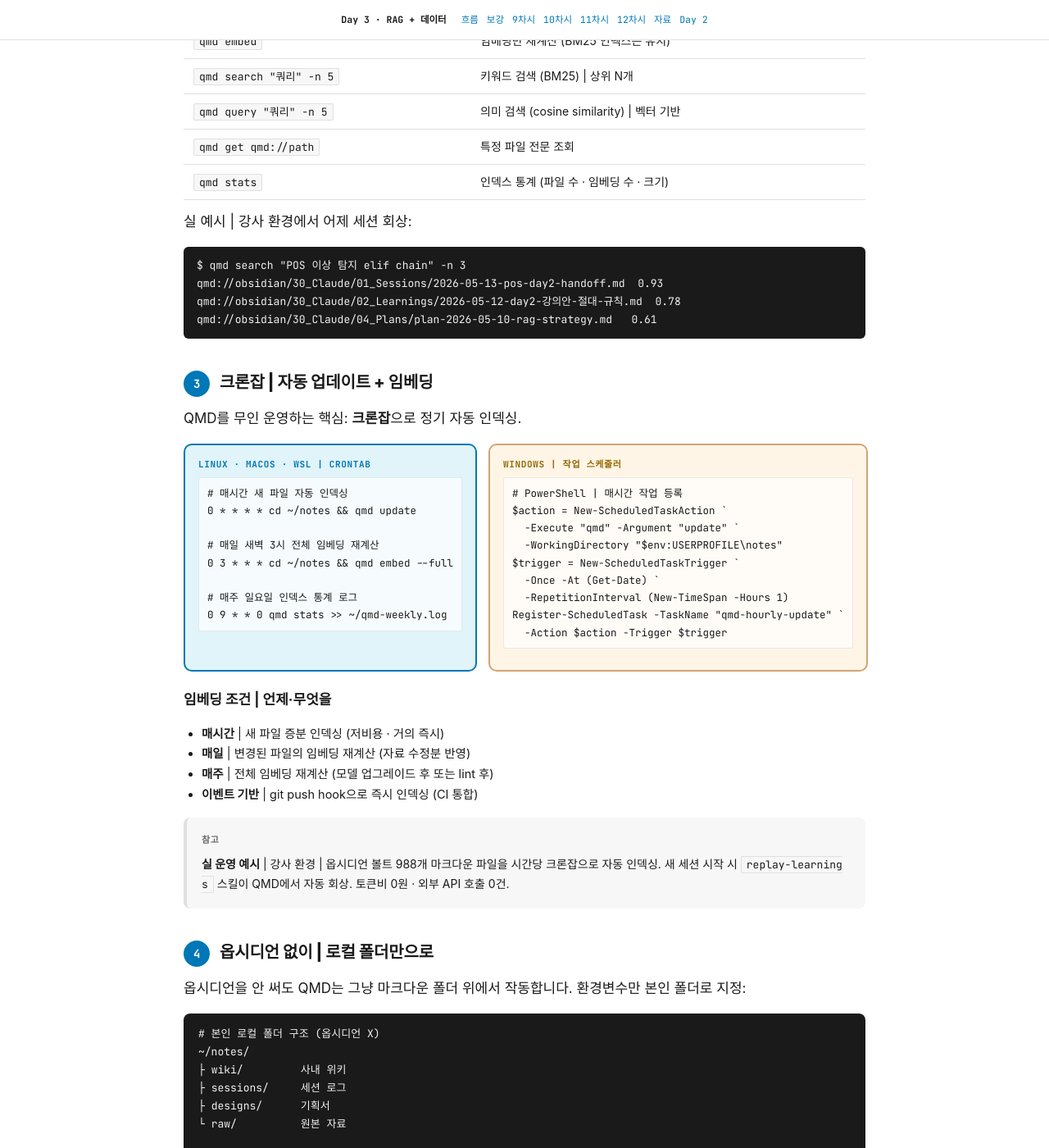
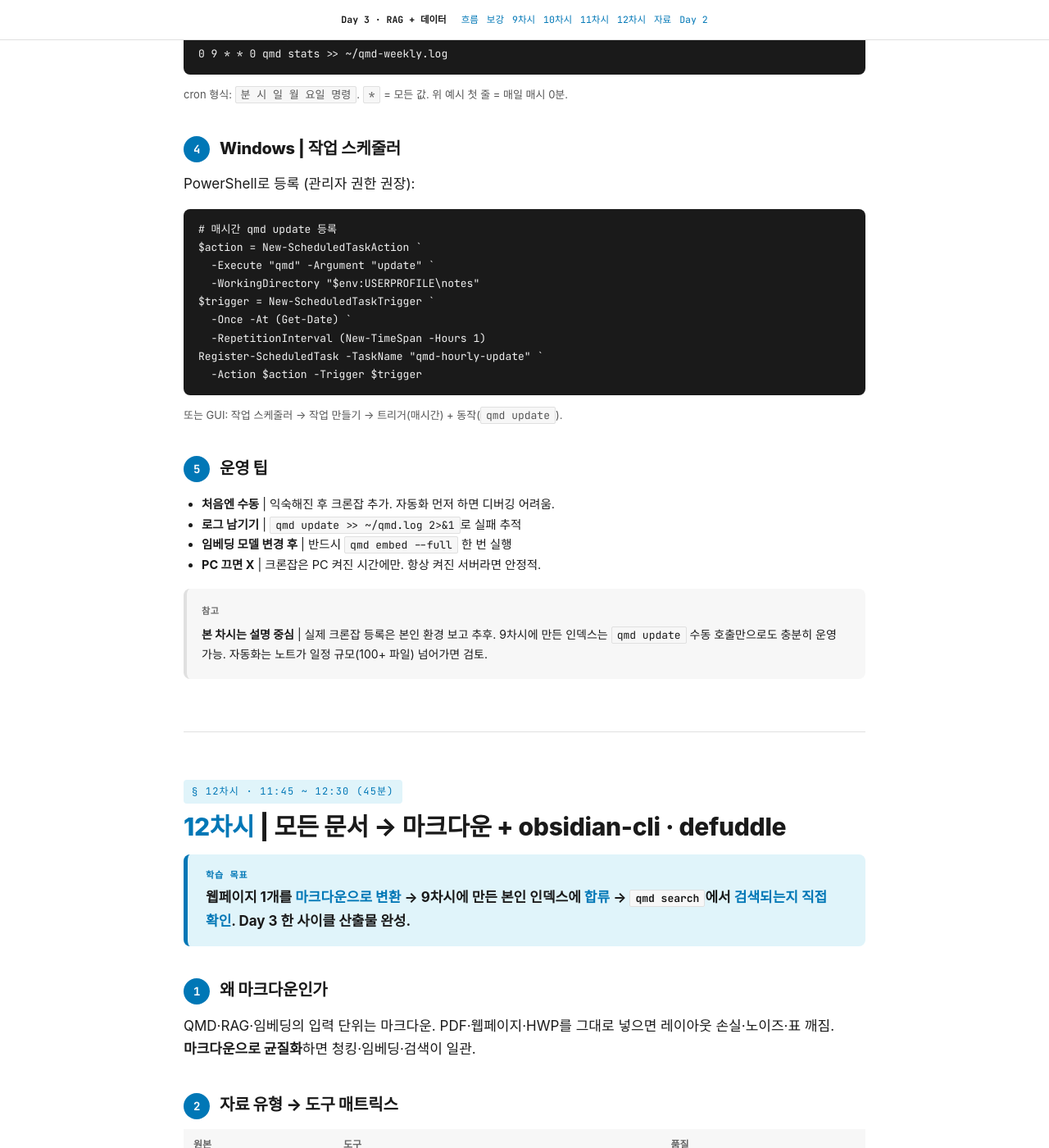
Before and after one commit to daniel8824-del/rag-day3, a Jekyll site: the page docs/index.html, which Jekyll copies as it is, in a window 1280 px wide and 1400 px high, scrolled down 14490 px. Shown: the whole window at 82% size. Built offline with Jekyll 4.4.1, drawn with Linux system fonts in a browser that asks for light colours; some web fonts are replaced; some of the changed text lies outside the part shown.

Commit message:
11·12차시 통째 재구성 — 산출물 중심 + 일관성
11차시 (45분) — 크론잡 자동 인덱싱·임베딩 (설명 중심, 실습 X)
  §1 왜 자동화
  §2 임베딩 조건 매트릭스 (매시간/매일/매주/이벤트 4 패턴)
  §3 Linux·macOS·WSL crontab
  §4 Windows 작업 스케줄러 (PowerShell)
  §5 운영 팁 (처음엔 수동 · 로그 · 모델 변경 후 full · PC 시간)
  목표: 본 차시는 설명 중심 — 실제 등록은 본인 환경 보고 추후

12차시 (45분) — 마크다운화 → 인덱싱 → qmd-search 검색 실습 (산출물)
  §1 왜 마크다운 (1단락)
  §2 자료 유형 → 도구 매트릭스 (압축)
  §3 실습 ① defuddle로 웹페이지 → ~/notes/raw/article.md
  §4 실습 ② qmd update로 본인 인덱스에 합류
  §5 실습 ③ qmd search/query로 검색 확인
  §6 Day 3 마무리 + 회사 적용 단계

obsidian-cli · 비LLM AI 전처리 · GraphRAG 단계 등은 제거 — 단순 실습 흐름에 집중

Day 3 산출물: 본인 PC에 외부 자료 → 마크다운 → 인덱스 → 검색까지 한 사이클 완성

Co-Authored-By: Claude Opus 4.7 (1M context) <noreply@anthropic.com>

```diff
--- a/docs/index.html
+++ b/docs/index.html
@@ -1026,75 +1026,47 @@ qmd query "내 노트 중 X 관련?" -n 5
   </div>
 </section>
 
-<!-- §4 11차시 로컬 RAG + QMD + 크론잡 -->
+<!-- §4 11차시 크론잡 자동 인덱싱·임베딩 -->
 <section id="ch11">
   <span class="section-tag">§ 11차시 · 11:00 ~ 11:45 (45분)</span>
-  <h2><span class="accent">11차시</span> | 로컬 RAG + QMD + 크론잡 자동 인덱싱</h2>
+  <h2><span class="accent">11차시</span> | 크론잡 자동 인덱싱·임베딩 (설명)</h2>
 
   <div class="goal">
     <div class="goal-label">학습 목표</div>
-    <div class="goal-text"><strong>로컬 RAG 운영의 실제</strong> | 마크다운 폴더 + 임베딩 + 인덱스를 묶어 사내 자료 검색 시스템을 만들고, <strong>크론잡으로 자동 업데이트·임베딩</strong>까지 무인 운영. 외부 의존성 0, 토큰비 0.</div>
+    <div class="goal-text">9차시에 만든 인덱스를 <strong>크론잡으로 자동 업데이트·임베딩</strong>하는 방법. 본 차시는 설명 중심 — 본인 환경에 맞게 추후 적용.</div>
   </div>
 
-  <h3><span class="step-num">1</span>로컬 RAG 전체 흐름</h3>
-  <p>9차시(임베딩) + 어제 5요소(특히 Memory + Skills)를 결합한 무인 운영 패턴:</p>
+  <h3><span class="step-num">1</span>왜 자동화인가</h3>
+  <p>9차시에서 <code class="inline">qmd update</code> 한 번 실행 = 그 시점 인덱스만. 새 노트 추가 시 다시 실행해야 검색됨. <strong>크론잡으로 정기 자동 실행</strong> → 무인 운영.</p>
 
-  <pre style="background:#1a1a1a;color:#f0f0f0;padding:16px 20px;border-radius:8px;font-size:13px;">[1] 자료 모음 (로컬 폴더 | 옵시디언 X 가능)
-    ├ wiki/        사내 위키 마크다운
-    ├ sessions/    Claude/Copilot 세션 로그
-    ├ designs/     기획서 · 설계 문서
-    └ raw/         원본 (PDF → MD 변환된 것)
-        ↓
-[2] QMD 인덱스 (SQLite + bge-m3 임베딩)
-    └ qmd update | 새/변경 파일만 증분 인덱싱
-        ↓
-[3] 검색
-    └ qmd search "쿼리"        키워드 (BM25)
-    └ qmd query  "쿼리"        의미 (cosine)
-    └ qmd get qmd://path       전문 조회
-        ↓
-[4] AI 활용
-    └ replay-learnings 스킬이 세션 시작 시 자동 회상
-    └ 새 작업 시 사내 자료 1차 검색 → 외부 2차</pre>
+  <h3><span class="step-num">2</span>임베딩 조건 | 언제·무엇을</h3>
 
-  <h3><span class="step-num">2</span>QMD 운영 명령</h3>
-
-  <table>
-    <thead><tr><th>명령</th><th>역할</th></tr></thead>
+  <table style="font-size:13px;">
+    <colgroup><col style="width:18%;"><col style="width:32%;"><col style="width:50%;"></colgroup>
+    <thead><tr><th>주기</th><th>명령</th><th>의미·언제</th></tr></thead>
     <tbody>
-      <tr><td><code class="inline">qmd update</code></td><td>새/변경 파일만 증분 인덱싱 (전체 재계산 X)</td></tr>
-      <tr><td><code class="inline">qmd embed</code></td><td>임베딩만 재계산 (BM25 인덱스는 유지)</td></tr>
-      <tr><td><code class="inline">qmd search "쿼리" -n 5</code></td><td>키워드 검색 (BM25) | 상위 N개</td></tr>
-      <tr><td><code class="inline">qmd query "쿼리" -n 5</code></td><td>의미 검색 (cosine similarity) | 벡터 기반</td></tr>
-      <tr><td><code class="inline">qmd get qmd://path</code></td><td>특정 파일 전문 조회</td></tr>
-      <tr><td><code class="inline">qmd stats</code></td><td>인덱스 통계 (파일 수 · 임베딩 수 · 크기)</td></tr>
+      <tr><td><strong>매시간</strong></td><td><code class="inline">qmd update</code></td><td>새/변경 파일만 증분 인덱싱 (저비용 · 거의 즉시)</td></tr>
+      <tr><td><strong>매일 새벽</strong></td><td><code class="inline">qmd embed</code></td><td>임베딩만 재계산 (BM25 인덱스 유지)</td></tr>
+      <tr><td><strong>매주</strong></td><td><code class="inline">qmd embed --full</code></td><td>전체 재임베딩 (모델 업그레이드 후 · lint 후)</td></tr>
+      <tr><td><strong>이벤트 기반</strong></td><td><code class="inline">qmd update</code> (git hook)</td><td>git push 시 즉시 인덱싱 (CI 통합)</td></tr>
     </tbody>
   </table>
 
-  <p>실 예시 | 강사 환경에서 어제 세션 회상:</p>
-  <pre style="background:#1a1a1a;color:#f0f0f0;padding:12px 16px;border-radius:6px;font-size:13px;">$ qmd search "POS 이상 탐지 elif chain" -n 3
-qmd://obsidian/30_Claude/01_Sessions/2026-05-13-pos-day2-handoff.md  0.93
-qmd://obsidian/30_Claude/02_Learnings/2026-05-12-day2-강의안-절대-규칙.md  0.78
-qmd://obsidian/30_Claude/04_Plans/plan-2026-05-10-rag-strategy.md   0.61</pre>
-
-  <h3><span class="step-num">3</span>크론잡 | 자동 업데이트 + 임베딩</h3>
-  <p>QMD를 무인 운영하는 핵심: <strong>크론잡</strong>으로 정기 자동 인덱싱.</p>
-
-  <div class="dual-track">
-    <div class="track instr">
-      <div class="track-h">Linux · macOS · WSL | crontab</div>
-      <pre># 매시간 새 파일 자동 인덱싱
+  <h3><span class="step-num">3</span>Linux · macOS · WSL | crontab</h3>
+  <p><code class="inline">crontab -e</code>로 편집:</p>
+  <pre style="background:#1a1a1a;color:#f0f0f0;padding:14px 18px;border-radius:8px;font-size:13px;"># 매시간 새 파일 자동 인덱싱
 0 * * * * cd ~/notes && qmd update
 
-# 매일 새벽 3시 전체 임베딩 재계산
-0 3 * * * cd ~/notes && qmd embed --full
+# 매일 새벽 3시 임베딩 재계산
+0 3 * * * cd ~/notes && qmd embed
 
-# 매주 일요일 인덱스 통계 로그
+# 매주 일요일 9시 통계 로그
 0 9 * * 0 qmd stats &gt;&gt; ~/qmd-weekly.log</pre>
-    </div>
-    <div class="track stu">
-      <div class="track-h">Windows | 작업 스케줄러</div>
-      <pre># PowerShell | 매시간 작업 등록
+  <p style="font-size:13px;color:#555;">cron 형식: <code class="inline">분 시 일 월 요일 명령</code>. <code class="inline">*</code> = 모든 값. 위 예시 첫 줄 = 매일 매시 0분.</p>
+
+  <h3><span class="step-num">4</span>Windows | 작업 스케줄러</h3>
+  <p>PowerShell로 등록 (관리자 권한 권장):</p>
+  <pre style="background:#1a1a1a;color:#f0f0f0;padding:14px 18px;border-radius:8px;font-size:13px;"># 매시간 qmd update 등록
 $action = New-ScheduledTaskAction `
   -Execute "qmd" -Argument "update" `
   -WorkingDirectory "$env:USERPROFILE\notes"
@@ -1103,37 +1075,19 @@ $trigger = New-ScheduledTaskTrigger `
   -RepetitionInterval (New-TimeSpan -Hours 1)
 Register-ScheduledTask -TaskName "qmd-hourly-update" `
   -Action $action -Trigger $trigger</pre>
-    </div>
-  </div>
+  <p style="font-size:13px;color:#555;">또는 GUI: 작업 스케줄러 → 작업 만들기 → 트리거(매시간) + 동작(<code class="inline">qmd update</code>).</p>
 
-  <h4 style="margin-top:20px;">임베딩 조건 | 언제·무엇을</h4>
+  <h3><span class="step-num">5</span>운영 팁</h3>
   <ul style="padding-left:22px;font-size:14.5px;">
-    <li><strong>매시간</strong> | 새 파일 증분 인덱싱 (저비용 · 거의 즉시)</li>
-    <li><strong>매일</strong> | 변경된 파일의 임베딩 재계산 (자료 수정분 반영)</li>
-    <li><strong>매주</strong> | 전체 임베딩 재계산 (모델 업그레이드 후 또는 lint 후)</li>
-    <li><strong>이벤트 기반</strong> | git push hook으로 즉시 인덱싱 (CI 통합)</li>
+    <li><strong>처음엔 수동</strong> | 익숙해진 후 크론잡 추가. 자동화 먼저 하면 디버깅 어려움.</li>
+    <li><strong>로그 남기기</strong> | <code class="inline">qmd update &gt;&gt; ~/qmd.log 2&gt;&amp;1</code>로 실패 추적</li>
+    <li><strong>임베딩 모델 변경 후</strong> | 반드시 <code class="inline">qmd embed --full</code> 한 번 실행</li>
+    <li><strong>PC 끄면 X</strong> | 크론잡은 PC 켜진 시간에만. 항상 켜진 서버라면 안정적.</li>
   </ul>
 
   <div class="reference">
-    <p><strong>실 운영 예시</strong> | 강사 환경 | 옵시디언 볼트 988개 마크다운 파일을 시간당 크론잡으로 자동 인덱싱. 새 세션 시작 시 <code class="inline">replay-learnings</code> 스킬이 QMD에서 자동 회상. 토큰비 0원 · 외부 API 호출 0건.</p>
+    <p><strong>본 차시는 설명 중심</strong> | 실제 크론잡 등록은 본인 환경 보고 추후. 9차시에 만든 인덱스는 <code class="inline">qmd update</code> 수동 호출만으로도 충분히 운영 가능. 자동화는 노트가 일정 규모(100+ 파일) 넘어가면 검토.</p>
   </div>
-
-  <h3><span class="step-num">4</span>옵시디언 없이 | 로컬 폴더만으로</h3>
-  <p>옵시디언을 안 써도 QMD는 그냥 마크다운 폴더 위에서 작동합니다. 환경변수만 본인 폴더로 지정:</p>
-
-  <pre style="background:#1a1a1a;color:#f0f0f0;padding:14px 18px;border-radius:8px;font-size:13px;"># 본인 로컬 폴더 구조 (옵시디언 X)
-~/notes/
-├ wiki/         사내 위키
-├ sessions/     세션 로그
-├ designs/      기획서
-└ raw/          원본 자료
-
-# QMD가 이 폴더 전체를 인덱싱
-cd ~/notes
-qmd update
-qmd search "키워드" -n 5</pre>
-
-  <p>세션 메모 자동 저장은 <a href="https://github.com/daniel8824-del/claude-session-memory-kit" target="_blank"><strong>claude-session-memory-kit</strong></a> (4 스킬 | session-handoff · replay-learnings · learn-rule · retro). <code class="inline">SESSION_MEMORY_PATH</code> 환경변수로 본인 로컬 폴더 지정.</p>
 </section>
 
 <!-- §5 12차시 모든 문서 마크다운화 + obsidian-cli + defuddle -->
@@ -1143,123 +1097,80 @@ qmd search "키워드" -n 5</pre>
 
   <div class="goal">
     <div class="goal-label">학습 목표</div>
-    <div class="goal-text"><strong>PDF · HWP · DOCX · 웹페이지 등 모든 자료를 마크다운</strong>으로 변환해 RAG·임베딩의 균질한 입력 단위로 만드는 방법. <strong>obsidian-cli</strong> + <strong>defuddle</strong> + 비LLM AI 전처리 (OCR · 텍스트 마이닝) 조합.</div>
+    <div class="goal-text">웹페이지 1개를 <strong>마크다운으로 변환</strong> → 9차시에 만든 본인 인덱스에 <strong>합류</strong> → <code class="inline">qmd search</code>에서 <strong>검색되는지 직접 확인</strong>. Day 3 한 사이클 산출물 완성.</div>
   </div>
 
-  <h3><span class="step-num">1</span>왜 모든 문서를 마크다운으로?</h3>
-  <p>RAG·LLM 위키·QMD의 입력 단위는 마크다운입니다. 균질한 형식이어야 청킹·임베딩·검색이 일관됩니다.</p>
+  <h3><span class="step-num">1</span>왜 마크다운인가</h3>
+  <p>QMD·RAG·임베딩의 입력 단위는 마크다운. PDF·웹페이지·HWP를 그대로 넣으면 레이아웃 손실·노이즈·표 깨짐. <strong>마크다운으로 균질화</strong>하면 청킹·임베딩·검색이 일관.</p>
 
-  <table>
-    <thead><tr><th>원본</th><th>그대로 RAG에 넣으면</th><th>마크다운으로 변환하면</th></tr></thead>
+  <h3><span class="step-num">2</span>자료 유형 → 도구 매트릭스</h3>
+
+  <table style="font-size:13px;">
+    <colgroup><col style="width:22%;"><col style="width:48%;"><col style="width:30%;"></colgroup>
+    <thead><tr><th>원본</th><th>도구</th><th>품질</th></tr></thead>
     <tbody>
-      <tr><td>PDF</td><td>레이아웃 정보 손실 + 표 깨짐</td><td>헤더·표·코드 블록 보존</td></tr>
-      <tr><td>웹페이지</td><td>광고·메뉴·푸터 노이즈</td><td>본문만 깨끗하게 추출 (defuddle)</td></tr>
-      <tr><td>HWP/DOCX</td><td>전용 파서 필요</td><td>표준 도구 체인 사용 가능</td></tr>
-      <tr><td>이미지·스캔본</td><td>임베딩 불가</td><td>OCR → 텍스트 → 마크다운</td></tr>
+      <tr><td><strong>웹페이지</strong></td><td><code class="inline">defuddle</code> | 광고·메뉴 제거</td><td>★★★★★</td></tr>
+      <tr><td><strong>PDF (텍스트)</strong></td><td><code class="inline">marker</code> · <code class="inline">pymupdf4llm</code></td><td>★★★★</td></tr>
+      <tr><td><strong>PDF (스캔)</strong></td><td>PaddleOCR · Surya (한국어)</td><td>★★★</td></tr>
+      <tr><td><strong>HWP / HWPX</strong></td><td><code class="inline">hwp-analyzer</code> · <code class="inline">pyhwp</code></td><td>★★★</td></tr>
+      <tr><td><strong>DOCX / PPTX</strong></td><td><code class="inline">pandoc</code></td><td>★★★★</td></tr>
+      <tr><td><strong>YouTube</strong></td><td><code class="inline">youtube-collector</code> (자막)</td><td>★★★★</td></tr>
     </tbody>
   </table>
 
-  <h3><span class="step-num">2</span>자료 유형 → 마크다운 도구 매트릭스</h3>
+  <h3><span class="step-num">3</span>실습 ① | 웹페이지 → 마크다운 (defuddle)</h3>
+  <p>본인이 관심 있는 웹페이지 URL 하나 골라서 변환. 외부 자료 → 본인 인덱스 합류의 첫 단계.</p>
 
-  <table>
-    <thead><tr><th>원본 유형</th><th>도구</th><th>출력 품질</th></tr></thead>
-    <tbody>
-      <tr><td><strong>웹페이지</strong></td><td><code class="inline">defuddle</code> (CLI · MCP) | 광고·메뉴 제거</td><td>★★★★★ 본문만 깔끔</td></tr>
-      <tr><td><strong>PDF (텍스트)</strong></td><td><code class="inline">marker</code> · <code class="inline">pdfminer</code> · <code class="inline">pymupdf4llm</code></td><td>★★★★ 표·코드 블록 보존</td></tr>
-      <tr><td><strong>PDF (스캔 이미지)</strong></td><td>OCR | Tesseract · PaddleOCR · Surya</td><td>★★★ 한국어는 PaddleOCR/Surya</td></tr>
-      <tr><td><strong>HWP / HWPX</strong></td><td><code class="inline">hwp-analyzer</code> · <code class="inline">pyhwp</code></td><td>★★★ 한국어 공문서</td></tr>
-      <tr><td><strong>DOCX / PPTX / XLSX</strong></td><td><code class="inline">pandoc</code> · <code class="inline">python-docx</code></td><td>★★★★ 표준 변환</td></tr>
-      <tr><td><strong>YouTube</strong></td><td><code class="inline">youtube-collector</code> | 자막·자동 transcript</td><td>★★★★</td></tr>
-      <tr><td><strong>이미지 (다이어그램)</strong></td><td>Claude Vision · GPT-4V → 마크다운 설명</td><td>★★★ LLM 전처리</td></tr>
-    </tbody>
-  </table>
+  <pre style="background:#1a1a1a;color:#f0f0f0;padding:14px 18px;border-radius:8px;font-size:13px;"># defuddle 설치 (npm 또는 자연어)
+npm install -g defuddle-cli
 
-  <h3><span class="step-num">3</span>defuddle | 웹페이지 정제의 결정판</h3>
-  <p>URL을 던지면 광고·메뉴·푸터를 제거하고 <strong>본문만 깨끗한 마크다운</strong>으로 추출. WebFetch 대비 토큰 절약 효과 큼.</p>
+# 또는 Claude Code/Copilot에 자연어
+"defuddle로 https://example.com/article 본문만 마크다운으로 추출해서
+ ~/notes/raw/article.md로 저장해줘"
 
-  <pre style="background:#1a1a1a;color:#f0f0f0;padding:14px 18px;border-radius:8px;font-size:13px;"># CLI 직접 호출
-defuddle https://example.com/article
+# CLI 직접
+defuddle https://example.com/article &gt; ~/notes/raw/article.md</pre>
 
-# 또는 Claude Code MCP 스킬로
-"defuddle로 https://example.com/article 본문만 가져와줘"
-
-# 출력 예시
----
+  <p>출력 예시 (frontmatter + 본문만):</p>
+  <pre style="background:#1a1a1a;color:#f0f0f0;padding:12px 16px;border-radius:6px;font-size:13px;">---
 title: "기사 제목"
 author: "작성자"
 date: "2026-05-14"
 ---
-본문 마크다운만... (메뉴·광고·푸터 제거)</pre>
+본문 마크다운... (메뉴·광고·푸터 제거됨)</pre>
 
-  <p><strong>활용 패턴</strong>: 외부 자료 리서치 시 defuddle로 본문 추출 → 로컬 <code class="inline">raw/</code> 폴더 저장 → QMD가 자동 인덱싱. 사내 자료처럼 검색 가능해짐.</p>
+  <h3><span class="step-num">4</span>실습 ② | 변환된 파일을 본인 인덱스에 합류</h3>
+  <p>9차시에서 만든 QMD 인덱스에 위 파일이 자동 인덱싱되도록 <code class="inline">qmd update</code> 호출.</p>
 
-  <h3><span class="step-num">4</span>obsidian-cli | 옵시디언 볼트 자동 조작</h3>
-  <p>옵시디언을 GUI 없이 CLI/AI로 조작. 자료 임포트 + 메타데이터 관리에 강함.</p>
+  <pre style="background:#1a1a1a;color:#f0f0f0;padding:14px 18px;border-radius:8px;font-size:13px;">cd ~/notes
+qmd update           # 새 파일 (raw/article.md) 자동 감지·인덱싱
 
-  <table>
-    <thead><tr><th>명령</th><th>역할</th></tr></thead>
-    <tbody>
-      <tr><td><code class="inline">obsidian-cli vault list</code></td><td>등록된 볼트 목록</td></tr>
-      <tr><td><code class="inline">obsidian-cli note create</code></td><td>새 노트 생성 (frontmatter 포함)</td></tr>
-      <tr><td><code class="inline">obsidian-cli note search</code></td><td>볼트 내 노트 검색</td></tr>
-      <tr><td><code class="inline">obsidian-cli tag</code></td><td>태그 관리 (추가·삭제·rename)</td></tr>
-      <tr><td><code class="inline">obsidian-cli link</code></td><td>위키 링크 자동 정합</td></tr>
-    </tbody>
-  </table>
+qmd stats            # 파일 수 1개 증가 확인</pre>
 
-  <p><strong>defuddle + obsidian-cli 콤보</strong> | 외부 자료 자동 수집·저장 파이프라인:</p>
-  <pre style="background:#1a1a1a;color:#f0f0f0;padding:14px 18px;border-radius:8px;font-size:13px;"># 1. 웹페이지 본문 추출
-defuddle https://example.com/article &gt; /tmp/article.md
+  <h3><span class="step-num">5</span>실습 ③ | qmd-search에서 검색 확인 (산출물)</h3>
+  <pre style="background:#1a1a1a;color:#f0f0f0;padding:14px 18px;border-radius:8px;font-size:13px;"># 키워드 검색
+qmd search "방금 가져온 글의 핵심 키워드" -n 5
 
-# 2. 옵시디언 볼트에 저장 (frontmatter + 태그)
-obsidian-cli note create \
-  --vault MyVault \
-  --folder "10_Raw/01_Articles" \
-  --tags "AI,교육소재" \
-  --content-file /tmp/article.md
+# 의미 검색
+qmd query "방금 글이 다룬 주제는?" -n 5
 
-# 3. QMD 인덱싱 (다음 크론잡에서 자동)
-# → 새 세션에서 qmd search로 회상</pre>
+# 결과에 raw/article.md가 상위에 나오면 → Day 3 산출물 완성</pre>
 
-  <h3><span class="step-num">5</span>비LLM AI 전처리 | OCR · 텍스트 마이닝</h3>
-  <p>마크다운화 전 단계 보조 도구. LLM 호출 없이 빠르게 전처리:</p>
-
-  <ul style="padding-left:22px;font-size:14.5px;">
-    <li><strong>OCR</strong> | Tesseract(영문) · PaddleOCR(한국어 강) · Surya(레이아웃 보존) · Donut(end-to-end)</li>
-    <li><strong>표·차트 추출</strong> | Camelot · Tabula · Microsoft Table Transformer</li>
-    <li><strong>수식 추출</strong> | pix2tex · MathPix (LaTeX 변환)</li>
-    <li><strong>텍스트 마이닝</strong> | KoNLPy(한국어 형태소) · spaCy · keyBERT(키워드) · BERTopic(토픽)</li>
-    <li><strong>감성 분석</strong> | KoBERT · 한국어 sentiment model (huggingface)</li>
-  </ul>
-
-  <p><strong>조합 패턴</strong> | 비LLM 전처리 + LLM 후처리:</p>
-  <pre style="background:#1a1a1a;color:#f0f0f0;padding:14px 18px;border-radius:8px;font-size:13px;">[원본 PDF (스캔본)]
-   ↓ PaddleOCR (비LLM)
-[텍스트 + 레이아웃]
-   ↓ Camelot (비LLM)
-[표 데이터 별도 추출]
-   ↓ LLM 후처리 (구조화 · 요약)
-[깔끔한 마크다운] → 임베딩 → QMD</pre>
-
-  <div class="reference">
-    <p><strong>왜 비LLM 전처리?</strong> 토큰비 0 · 빠름 · 결정적 (deterministic). LLM은 마지막 요약·구조화 단계에만 쓰면 비용 효율 ↑. 회사 환경처럼 대량 자료 처리 시 필수 패턴.</p>
-  </div>
+  <p><strong>외부 자료가 본인 검색 시스템의 일부가 되는 순간</strong>. PDF·DOCX·YouTube 자막도 같은 패턴 — 도구만 다르고 흐름은 동일 (변환 → raw 폴더 → qmd update → 검색).</p>
 
   <h3><span class="step-num">6</span>Day 3 마무리 | 회사 적용 단계</h3>
-  <table>
+  <table style="font-size:13px;">
     <thead><tr><th>단계</th><th>액션</th></tr></thead>
     <tbody>
-      <tr><td><strong>1주차</strong></td><td>QMD 설치 + 본인 노트 폴더 인덱싱 시작</td></tr>
-      <tr><td><strong>2주차</strong></td><td>defuddle로 외부 자료 → 로컬 raw 폴더 자동 저장</td></tr>
-      <tr><td><strong>3주차</strong></td><td>크론잡 등록 | 매시간 자동 업데이트</td></tr>
-      <tr><td><strong>4주차</strong></td><td>session-memory-kit 4 스킬 추가 | 세션 자동 회상</td></tr>
-      <tr><td><strong>2개월</strong></td><td>PDF·HWP·DOCX 변환 파이프라인 + 비LLM 전처리</td></tr>
-      <tr><td><strong>3개월</strong></td><td>로컬 RAG → GraphRAG 단계적 도입 (필요 시)</td></tr>
+      <tr><td><strong>1주차</strong></td><td>QMD + 본인 노트 폴더 인덱싱 (9차시 산출물 유지)</td></tr>
+      <tr><td><strong>2주차</strong></td><td>defuddle로 외부 자료 변환 → raw 폴더 자동 합류</td></tr>
+      <tr><td><strong>3주차</strong></td><td>크론잡 등록 (11차시 안내 참조)</td></tr>
+      <tr><td><strong>4주차+</strong></td><td>PDF·HWP·DOCX 변환 파이프라인 확장</td></tr>
     </tbody>
   </table>
 
   <div class="field-case">
-    오늘 만든 사이트는 라이브로 남아 있습니다. <strong>회사 적용 1단계는 QMD 설치 + 본인 노트 폴더 인덱싱</strong>부터. 옵시디언 없이도 일반 마크다운 폴더만 있으면 됩니다. Day 1~3 자료가 시간이 지나도 검색 가능한 자기 자산이 됩니다.
+    Day 3 산출물 | <strong>본인 PC에 외부 자료를 마크다운으로 변환·인덱싱·검색하는 한 사이클</strong>. 사이트는 라이브로 남아 있으니 일하시면서 필요할 때 다시 보세요.
   </div>
 </section>
 
```
